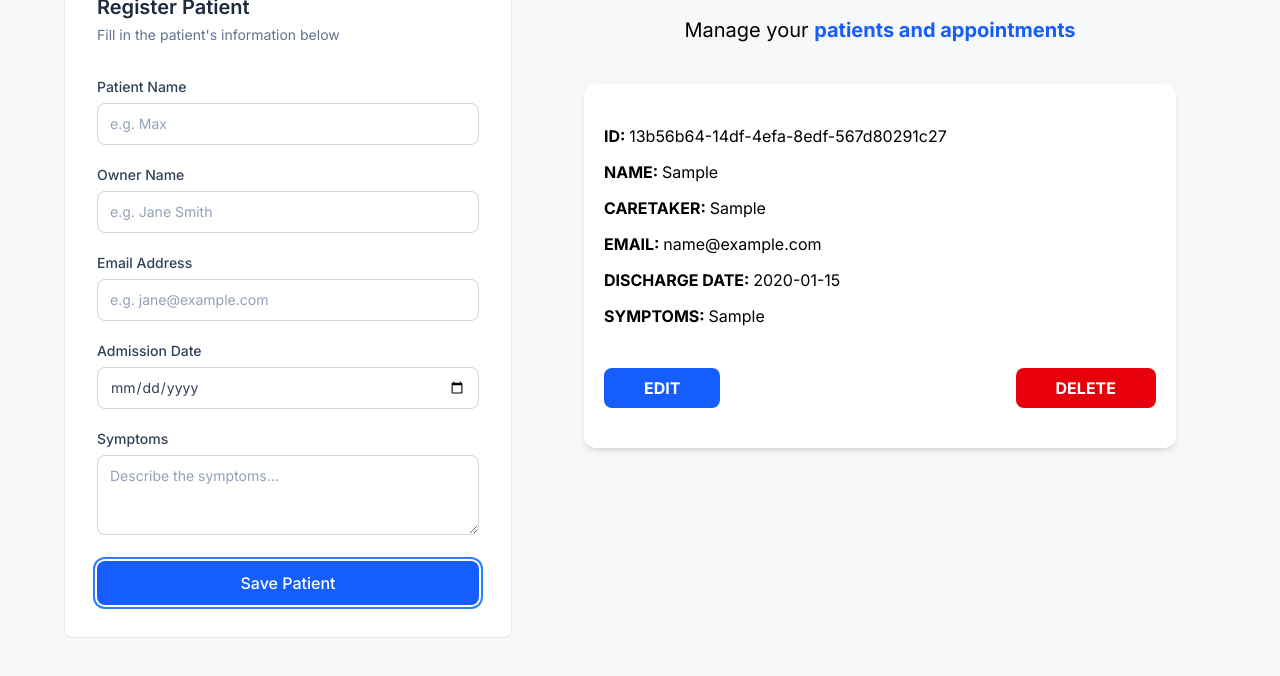
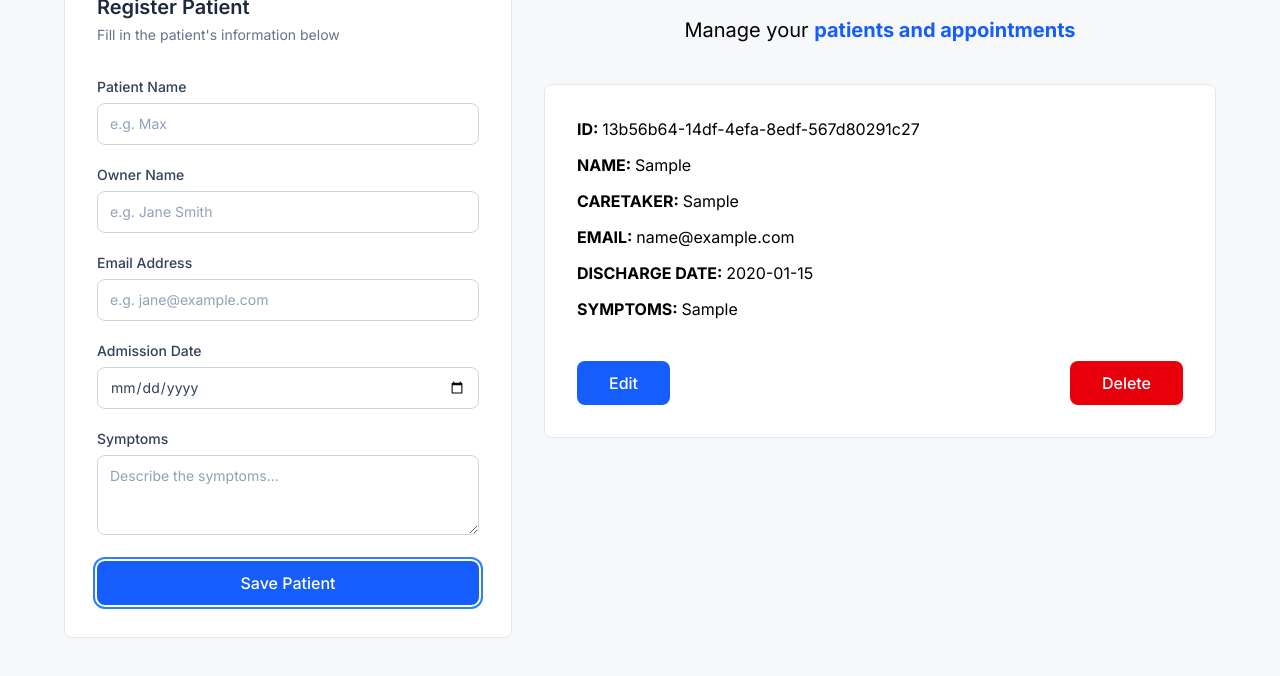
Before and after one commit to AlfonsoVidrio/patient-manager, a React (Vite) app: page / in a window 1280 px wide. Both pictures are taken after typing "Sample", "Sample", "name@example.com", "2020-01-15", "Sample" into the empty fields and a click on the button "Save Patient". Shown: the part 316-992 px from the top of the page. Built offline with nearby package versions, Linux system fonts and the light colour scheme.

Commit message:
feat: implement patient CRUD operations with store integration

```diff
--- a/src/components/PatientDetails.tsx
+++ b/src/components/PatientDetails.tsx
@@ -1,13 +1,17 @@
 import type { Patient } from "../types"
 import { PatientDetailItem } from "./PatientDetailItem"
+import { usePatientStore } from "../store"
 
 type PatientDetailsProps = {
     patient: Patient
 }
 
 export const PatientDetails = ({ patient }: PatientDetailsProps) => {
+    const deletePatient = usePatientStore(state => state.deletePatient)
+    const getPatientById = usePatientStore(state => state.getPatientById)
+
     return (
-        <div className="mx-10 my-10 px-5 py-10 bg-white shadow-md rounded-xl">
+        <div className="bg-white rounded-lg border border-slate-200 p-6 md:p-8">
             <PatientDetailItem label="ID" data={patient.id} />
             <PatientDetailItem label="Name" data={patient.name} />
             <PatientDetailItem label="Caretaker" data={patient.caretaker} />
@@ -15,16 +19,20 @@
             <PatientDetailItem label="Discharge Date" data={patient.date.toString()} />
             <PatientDetailItem label="Symptoms" data={patient.symptoms} />
 
-            <div className="flex justify-between mt-10">
+            <div className="flex flex-col lg:flex-row gap-3 justify-between mt-10">
                 <button
                     type="button"
-                    className="py-2 px-10 bg-blue-600 hover:bg-blue-700 text-white font-bold uppercase rounded-lg cursor-pointer" >
+                    className="py-2.5 px-8 bg-blue-600 hover:bg-blue-700 text-white font-medium rounded-lg cursor-pointer transition-colors focus:outline-none focus:ring-2 focus:ring-blue-500 focus:ring-offset-2"
+                    onClick={() => getPatientById(patient.id)}
+                    >
                     Edit
                 </button>
 
                 <button
                     type="button"
-                    className="py-2 px-10 bg-red-600 hover:bg-red-700 text-white font-bold uppercase rounded-lg cursor-pointer" >
+                    className="py-2.5 px-8 bg-red-600 hover:bg-red-700 text-white font-medium rounded-lg cursor-pointer transition-colors focus:outline-none focus:ring-2 focus:ring-red-500 focus:ring-offset-2"
+                    onClick={() =>  deletePatient(patient.id)}
+                    >
                     Delete
                 </button>
             </div>
--- a/src/components/PatientsForm.tsx
+++ b/src/components/PatientsForm.tsx
@@ -2,13 +2,33 @@
 import { Error } from './Error'
 import type { DraftPatient } from '../types'
 import { usePatientStore } from '../store'
+import { useEffect } from 'react'
 
 export const PatientsForm = () => {
     const addPatient = usePatientStore(state => state.addPatient)
-    const { register, handleSubmit, formState: { errors }, reset } = useForm<DraftPatient>()
+    const updatePatient = usePatientStore(state => state.updatePatient)
+    const activeId = usePatientStore(state => state.activeId)
+    const patients = usePatientStore(state => state.patients)
+
+    const { register, handleSubmit, setValue, formState: { errors }, reset } = useForm<DraftPatient>()
+
+    useEffect(() => {
+        if (activeId) {
+            const activePatient = patients.filter(patient => patient.id === activeId)[0]
+            setValue("name", activePatient.name)
+            setValue("caretaker", activePatient.caretaker)
+            setValue("date", activePatient.date)
+            setValue("email", activePatient.email)
+            setValue("symptoms", activePatient.symptoms)
+        }
+    }, [activeId])
 
     const registerPatient = (data: DraftPatient) => {
-        addPatient(data)
+        if (activeId) {
+            updatePatient(data)
+        } else {
+            addPatient(data)
+        }
         reset()
     }
 
@@ -16,7 +36,7 @@
         <div className="md:w-1/2 lg:w-2/5 mx-auto md:mx-0 mb-8 md:mb-0">
             <div className="bg-white rounded-lg border border-slate-200 p-6 md:p-8">
                 <div className="mb-8">
-                    <h2 className="font-semibold text-xl text-slate-800">Register Patient</h2>
+                    <h2 className="font-semibold text-xl text-slate-800">Register Patient {activeId}</h2>
                     <p className="text-sm text-slate-500 mt-1">
                         Fill in the patient's information below
                     </p>
--- a/src/store.ts
+++ b/src/store.ts
@@ -1,22 +1,46 @@
 import { create } from "zustand"
+import { devtools } from 'zustand/middleware'
 import { v4 as uuidv4 } from "uuid"
 import type { DraftPatient, Patient } from "./types"
 
 type PatientState = {
     patients: Patient[]
+    activeId: Patient["id"]
     addPatient: (data: DraftPatient) => void
+    deletePatient: (id: Patient["id"]) => void
+    getPatientById: (id: Patient["id"]) => void
+    updatePatient: (data: DraftPatient) => void
 }
 
 const createPatient = (patient: DraftPatient): Patient => {
     return { ...patient, id: uuidv4() }
 }
 
-export const usePatientStore = create<PatientState>((set) => ({
+export const usePatientStore = create<PatientState>()(
+    devtools((set) => ({
         patients: [],
+        activeId: "",
         addPatient: (data) => {
             const newPatient = createPatient(data)
             set((state) => ({
                 patients: [...state.patients, newPatient]
             }))
+        },
+        deletePatient: (id) => {
+            set((state) => ({
+                patients: state.patients.filter(patient => patient.id !== id)
+            }))
+        },
+        getPatientById: (id) => {
+            set(() => ({
+                activeId: id
+            }))
+        },
+        updatePatient: (data) => {
+            set((state) => ({
+                patients: state.patients.map(patient => patient.id === state.activeId ? { id: state.activeId, ...data } : patient),
+                activeId: ""
+            }))
         }
-}))
+
+    })))
```
Lines whose indentation alone changed are shown as unchanged.
